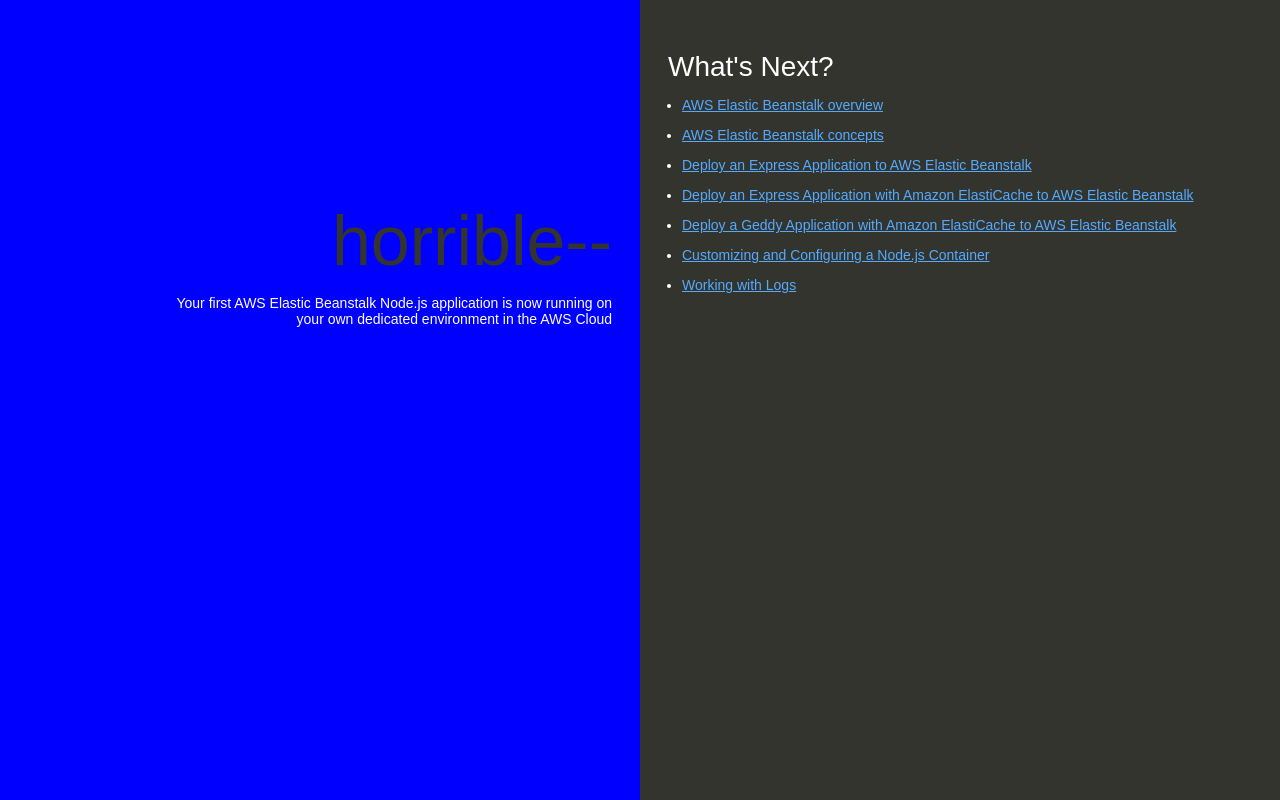
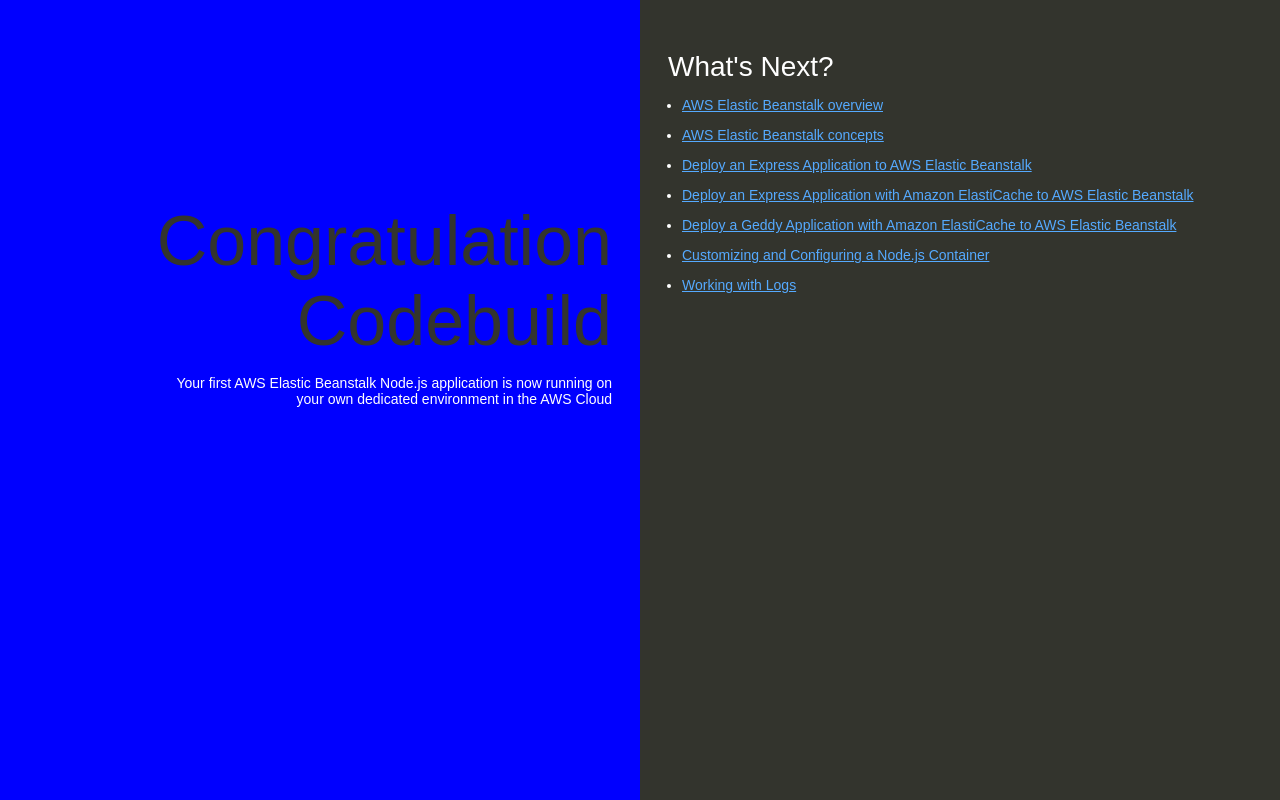
Before and after one commit to pdasilva11/awstest1, a website: page index.html in a window 1280 px wide. Drawn offline with Linux system fonts and the light colour scheme.

Commit message:
Update index.html

```diff
--- a/index.html
+++ b/index.html
@@ -74,7 +74,7 @@
   </head>
   <body>
     <div class="textColumn">
-      <h1>horrible--</h1>
+      <h1>Congratulation Codebuild</h1>
       <p>Your first AWS Elastic Beanstalk Node.js application is now running on your own dedicated environment in the AWS Cloud</p>
     </div>
     <div class="linksColumn">
```
